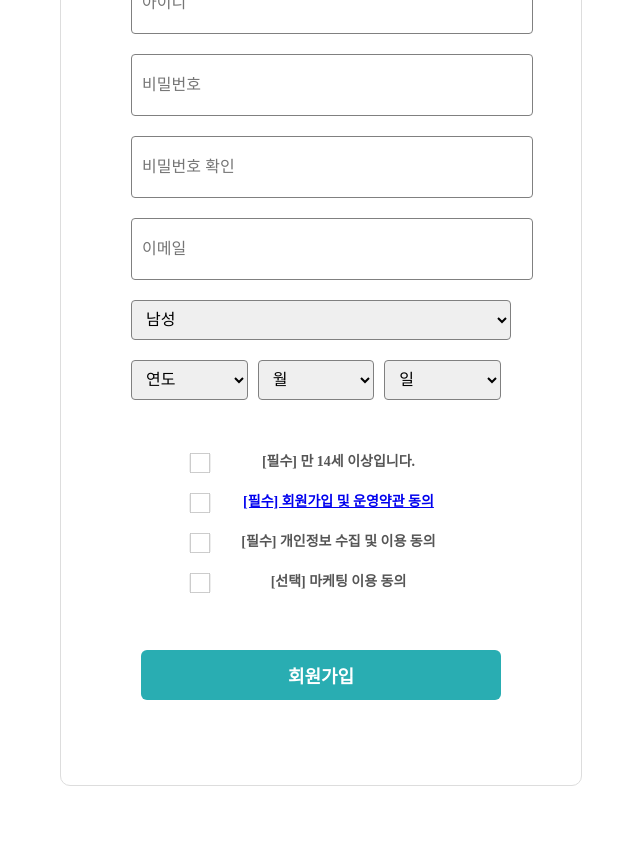
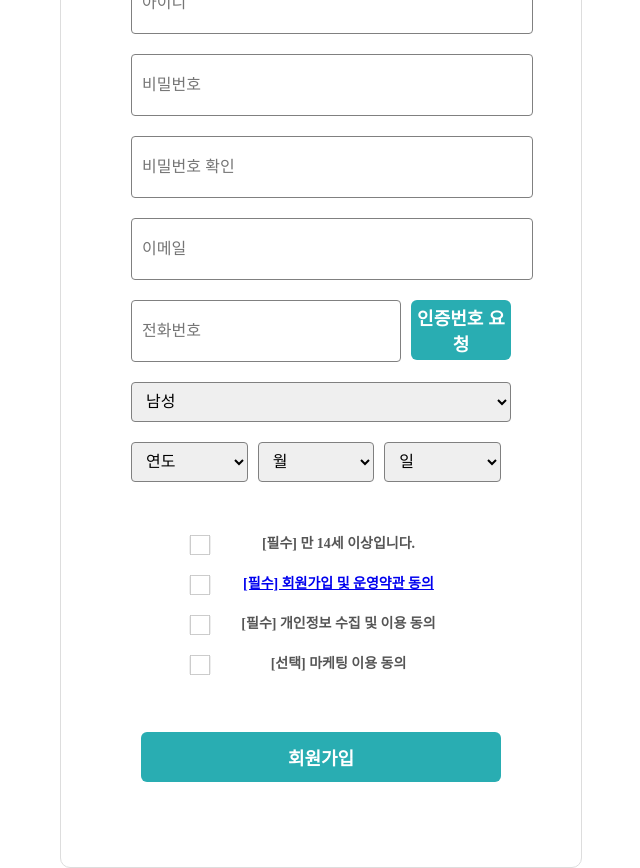
Before and after one commit to 2024-Hansung-Capstone/projectj-frontend, a React (Create React App) app: page /Signup in a window 1280 px wide. Shown: the part 601-1469 px from the top of the page, without its empty margins (319-959 px from the left). Built offline with nearby package versions, Linux system fonts and the light colour scheme; a web font is replaced by a local one.

Commit message:
signup gql

```diff
--- a/src/pages/BeforeLogin/Signup.js
+++ b/src/pages/BeforeLogin/Signup.js
@@ -2,16 +2,53 @@ import React, { useState } from 'react';
 import './css/Signup.css';
 import { Link, useNavigate } from 'react-router-dom';
 import { useQuery, useMutation } from '@apollo/client';
-import SIGN_UP from './gql/SignupGql';
+import { gql } from '@apollo/client';
+
+const SIGN_UP = gql`
+  mutation SignUp($createUserInput: CreateUserInput!, $phone_number: String!, $token: String!) {
+    signUp(createUserInput: $createUserInput) {
+      id
+      dong
+      email
+      name
+      gender
+      birth_at
+      mbti
+      phone_number
+      is_find_mate
+      point
+      create_at
+    }
+  }
+`;
+
+const CREATE_TOKEN = gql`
+  mutation CreateToken($phone_number: String!) {
+    createToken(phone_number: $phone_number)
+  }
+`;
+
+const AUTH_PHONE = gql`
+  mutation AuthPhone($phone_number: String!, $token: String!) {
+    authPhone(phone_number: $phone_number, token: $token)
+  }
+`;
 
 const Signup = () => {
   const navigate = useNavigate();
   const [isAgeChecked, setAgeChecked] = useState(false);
   const [isTermsChecked, setTermsChecked] = useState(false);
   const [isPrivacyChecked, setPrivacyChecked] = useState(false);
+  const [showAuthInput, setShowAuthInput] = useState(false);
   const [errorMessages, setErrorMessages] = useState([]);
-  console.log(SIGN_UP)
-  const [signUp] = useMutation(SIGN_UP)
+  const [phoneToken, setPhoneToken] = useState("");
+  const [phoneNumber, setPhoneNumber] = useState("");
+  const [createTokenMutation] = useMutation(CREATE_TOKEN);
+  const [authPhoneMutation] = useMutation(AUTH_PHONE);
+  const [signUp] = useMutation(SIGN_UP);
+
+
+
 
   const handleSignup = async () => {
     const newErrorMessages = [];
@@ -24,8 +61,6 @@ const Signup = () => {
     const yearInput = document.getElementById('yearInput');
     const monthInput = document.getElementById('monthInput');
     const dayInput = document.getElementById('dayInput');
-
-
 
     setErrorMessages([]);
 
@@ -100,24 +135,67 @@ const Signup = () => {
     return options;
   };
 
+
+  // 인증번호 요청 처리
+  const handleAuthRequest = async () => {
+    const phoneInput = document.getElementById('phoneInput');
+    const phoneNumberValue = phoneInput.value.trim(); // 공백 제거된 전화번호
+
+    if (!phoneNumberValue) {
+      alert('전화번호를 입력하세요.');
+    } else {
+      try {
+        // createToken 뮤테이션 호출
+        const { data } = await createTokenMutation({ variables: { phone_number: phoneNumberValue } });
+        if (data.createToken) {
+          setShowAuthInput(true);
+          setPhoneNumber(phoneNumberValue); // 전화번호 상태 설정
+        }
+      } catch (error) {
+        console.error('토큰 생성 중 오류:', error);
+      }
+    }
+  };
+
+  const handleAuthSubmit = async () => {
+    const phoneTokenInput = document.getElementById('phoneTokenInput');
+    const tokenValue = phoneTokenInput.value.trim(); // 공백 제거된 토큰
+
+    try {
+      // authPhone 뮤테이션 호출
+      const { data } = await authPhoneMutation({ variables: { phone_number: phoneNumber, token: tokenValue } });
+      if (data.authPhone) {
+        alert('인증이 완료되었습니다.');
+      } else {
+        alert('인증번호를 정확하게 입력해주세요.');
+      }
+    } catch (error) {
+      console.error('전화 인증 중 오류:', error);
+    }
+  };
+
   const handleSubmit = async (e) => {
     e.preventDefault()
     // Promise -> Node js 비동기 처리
     // await 비동기가 끝날때까지 기다려줌
     try {
-      const res= await signUp({variables: {
+      const res = await signUp({
+        variables: {
+          createUserInput: {
             id: document.getElementById('usernameInput').value,
             name: document.getElementById('nameInput').value,
             password: document.getElementById('passwordInput').value,
             email: document.getElementById('emailInput').value,
             gender: document.getElementById('genderSelect').value,
             birth_at: `${document.getElementById('yearInput').value}-${document.getElementById('monthInput').value}-${document.getElementById('dayInput').value}`,
-
-        // ...
-      }})
-      console.log('res', res)
-    } catch(e){
-      console.log(e)
+          },
+          phone_number: phoneNumber, // 휴대폰 번호는 위에서 가져온 값으로 사용
+          token: phoneToken, // 토큰
+        },
+      });
+      console.log('res', res);
+    } catch (error) {
+      console.error('회원가입 또는 휴대폰 인증 중 오류 발생:', error);
     }
     // 결과를 출력
   }
@@ -161,6 +239,20 @@ const Signup = () => {
             id="emailInput"
           />
         </div>
+        <div className="signup-form-item-phonenumber">
+          <input type="text" placeholder="전화번호" id="phoneInput" />
+          <button className="phone-token-button" onClick={handleAuthRequest}>
+            인증번호 요청
+          </button>
+        </div>
+        {showAuthInput && (
+          <div className="signup-form-item">
+            <input type="text" placeholder="인증번호 입력" id="phoneTokenInput" />
+            <button className="phone-auth-button" onClick={handleAuthSubmit}>
+              인증
+            </button>
+          </div>
+        )}
         <div className="signup-form-item">
           <select id="genderSelect">
             <option value="male">남성</option>
--- a/src/pages/BeforeLogin/css/Signup.css
+++ b/src/pages/BeforeLogin/css/Signup.css
@@ -23,6 +23,15 @@
     margin-left: 10px;
 }
 
+.signup-form-item-phonenumber {
+    width: calc(100% - 20px);
+    margin-bottom: 20px;
+    margin-left: 10px;
+    display: flex; /* 요소들을 수평으로 정렬하기 위해 flex 사용 */
+    justify-content: space-between;
+}
+
+.signup-form-item-phonenumber input,
 .signup-form-item input,
 .signup-form-item select,
 .signup-form-item input[type="date"] {
@@ -60,6 +69,37 @@
     transition: background-color 0.3s, color 0.3s;
 }
 
+.phone-token-button {
+    height: 60px;
+    width: 100px;
+    margin-left: 10px;
+    font-size: 18px;
+    font-weight: bold;
+    background-color: #29ADB2;
+    color: white;
+    border: none;
+    border-radius: 6px;
+    cursor: pointer;
+    display: inline-block;
+    transition: background-color 0.3s, color 0.3s;
+}
+
+.phone-auth-button {
+    height: 40px;
+    width: 80px;
+    margin-left: 10px;
+    margin-top: 10px;
+    font-size: 18px;
+    font-weight: bold;
+    background-color: #29ADB2;
+    color: white;
+    border: none;
+    border-radius: 6px;
+    cursor: pointer;
+    display: inline-block;
+    transition: background-color 0.3s, color 0.3s;
+}
+
 .signup-form-button:hover {
     background-color: #209094;
 }
--- a/src/pages/BeforeLogin/gql/SignupGql.js
+++ b/src/pages/BeforeLogin/gql/SignupGql.js
@@ -15,8 +15,6 @@ const SIGN_UP = gql`
       point
       create_at
     }
-    createToken(phone_number: $phone_number)
-    authPhone(phone_number: $phone_number, token: $token)
   }
 `;
 
```
Lines whose indentation alone changed are shown as unchanged.
